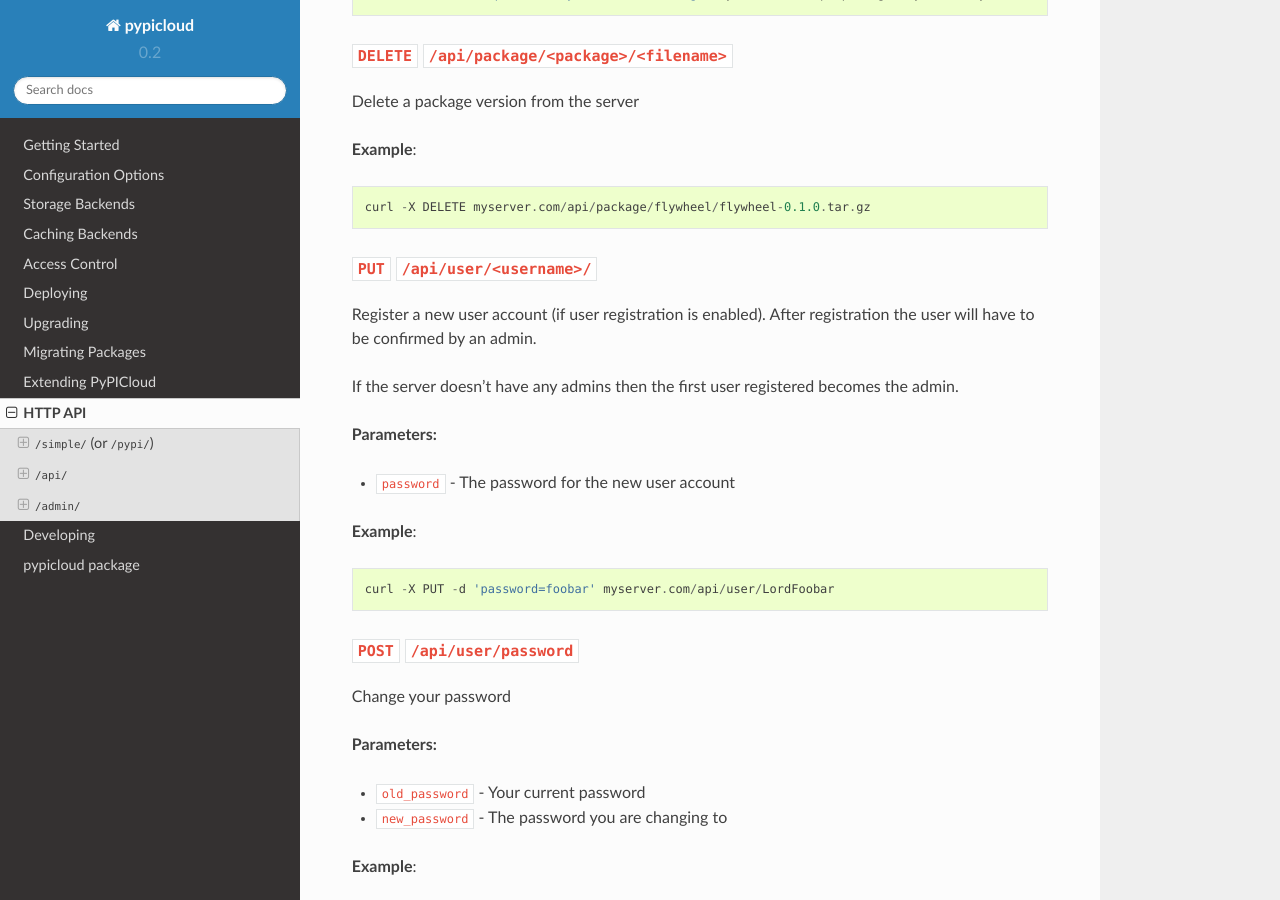
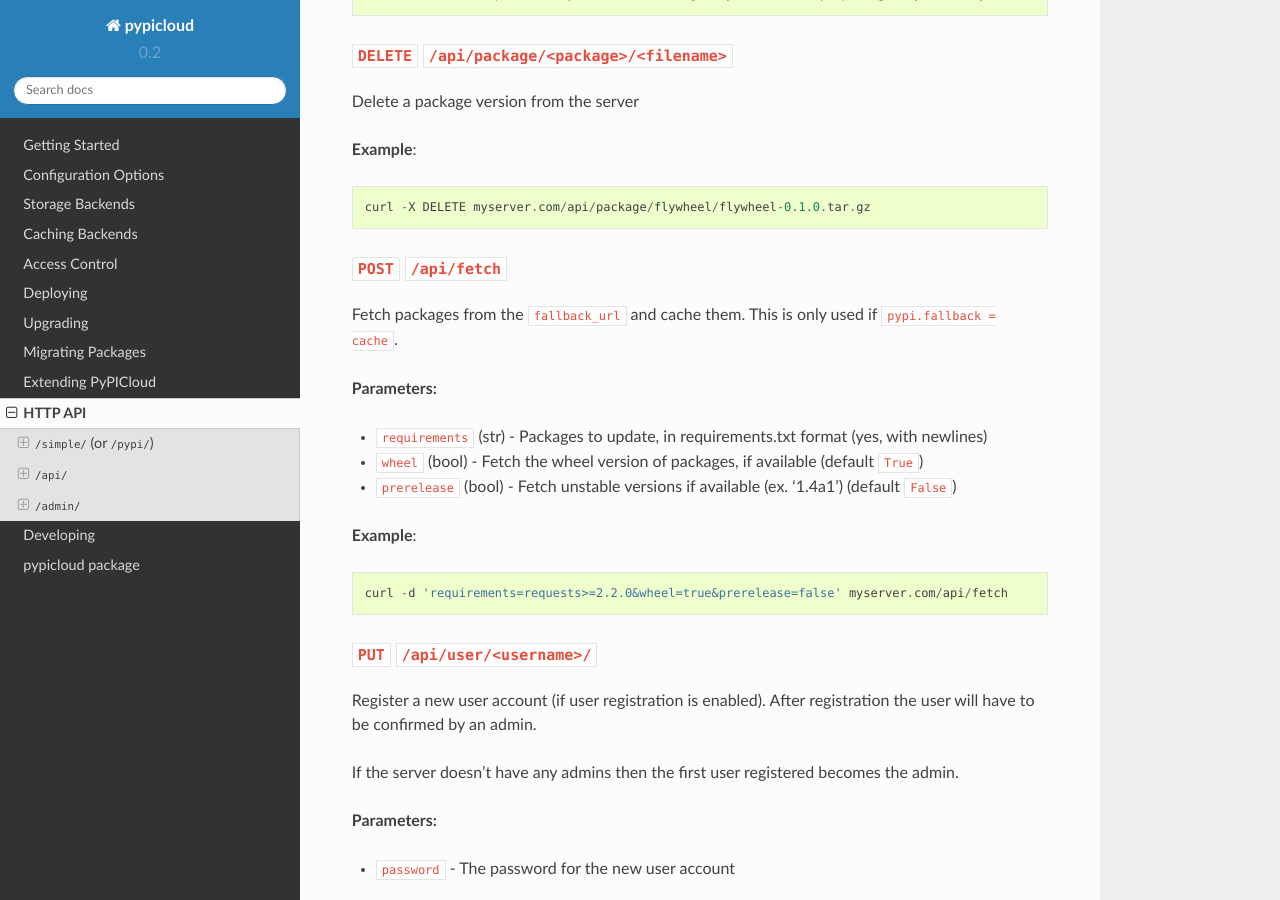
Before and after one commit to stevearc/pypicloud, a Sphinx documentation site: the page built from doc/topics/api.rst, in a window 1280 px wide and 900 px high, scrolled down 3309 px. Built offline with Sphinx 7.4.7 and the Read the Docs theme 2.0.0, drawn with Linux system fonts in a browser that asks for light colours; pages that are not in the unit, such as notebooks, are missing from menus.

Commit message:
Documenting the "fetch" endpoint

```diff
--- a/doc/topics/api.rst
+++ b/doc/topics/api.rst
@@ -154,6 +154,23 @@
 **Example**::
 
     curl -X DELETE myserver.com/api/package/flywheel/flywheel-0.1.0.tar.gz
+
+
+``POST`` ``/api/fetch``
+^^^^^^^^^^^^^^^^^^^^^^^
+Fetch packages from the ``fallback_url`` and cache them. This is only used if
+``pypi.fallback = cache``.
+
+**Parameters:**
+
+* ``requirements`` (str) - Packages to update, in requirements.txt format (yes, with newlines)
+* ``wheel`` (bool) - Fetch the wheel version of packages, if available (default ``True``)
+* ``prerelease`` (bool) - Fetch unstable versions if available (ex. '1.4a1') (default ``False``)
+
+**Example**::
+
+    curl -d 'requirements=requests>=2.2.0&wheel=true&prerelease=false' myserver.com/api/fetch
+
 
 ``PUT`` ``/api/user/<username>/``
 ^^^^^^^^^^^^^^^^^^^^^^^^^^^^^^^^^
```
